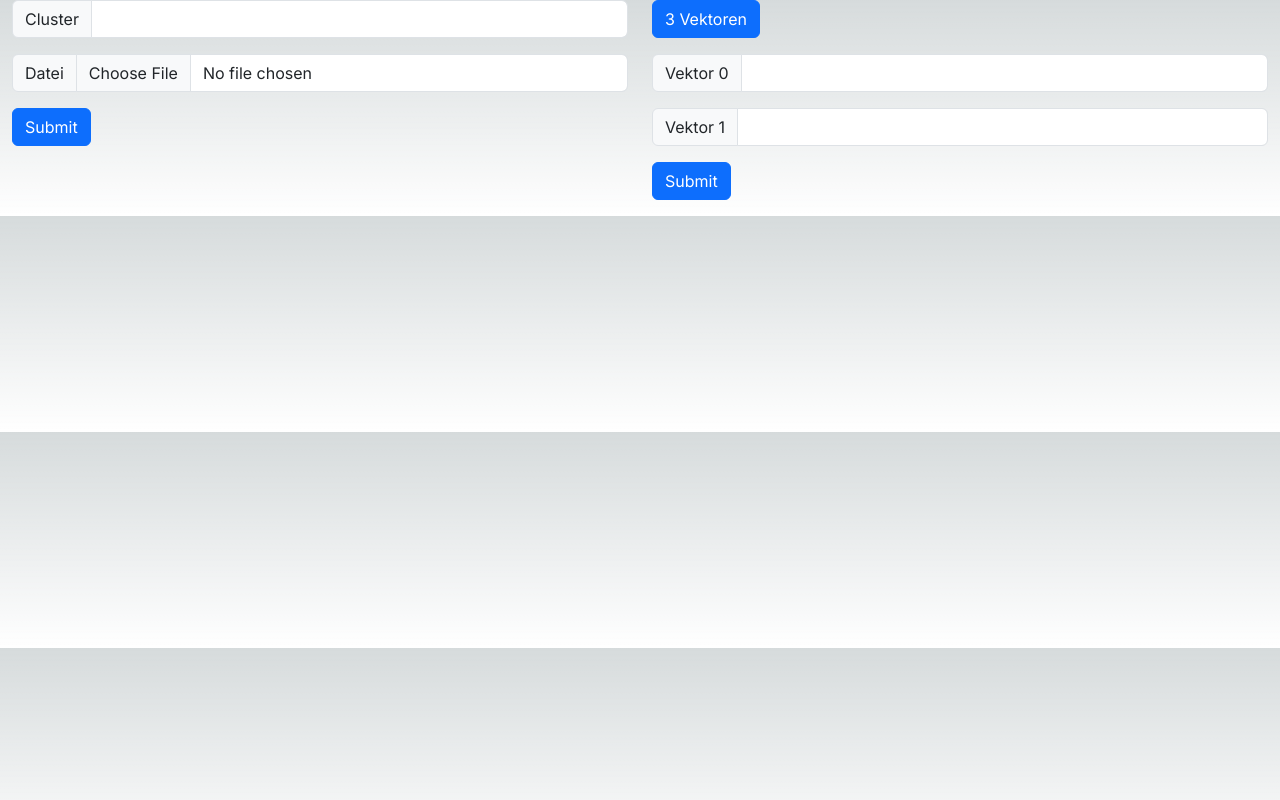
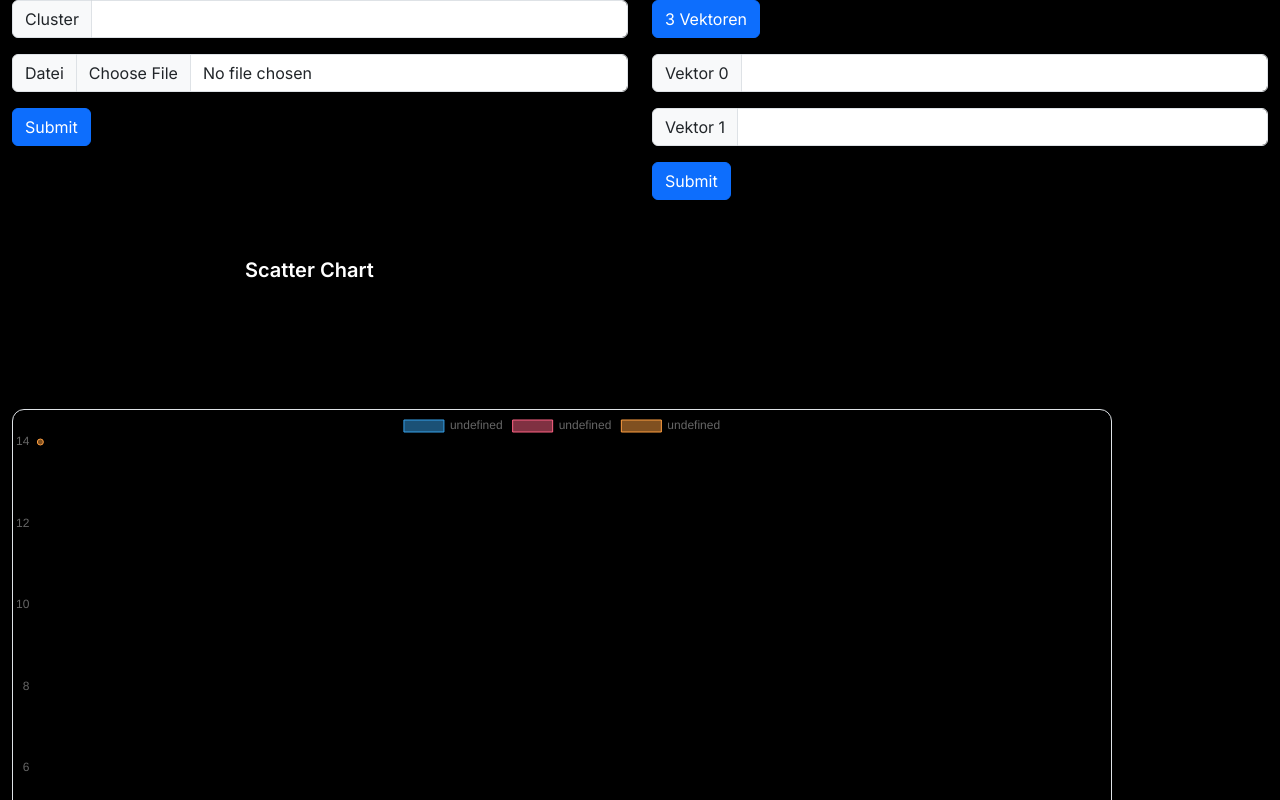
Before and after one commit to felixkru/PP2023, a Next.js app in the folder pp-2023/: page /kmeans in a window 1280 px wide. Shown: the top 800 px of the page. Built offline with nearby package versions, Linux system fonts and the light colour scheme.

Commit message:
refactor: chart-js in kmeans Ordner importiert

```diff
--- a/pp-2023/src/app/globals.css
+++ b/pp-2023/src/app/globals.css
@@ -8,7 +8,7 @@
   --background-end-rgb: 255, 255, 255;
 }
 
-@media (prefers-color-scheme: dark) {
+@media (prefers-color-scheme: light) {
   :root {
     --foreground-rgb: 255, 255, 255;
     --background-start-rgb: 0, 0, 0;
--- a/pp-2023/src/app/kmeans/page.js
+++ b/pp-2023/src/app/kmeans/page.js
@@ -1,6 +1,7 @@
 import CustomElementsDefaultInput from './client-elements-default-input';
 import ClientElementsCustomizedInput from './client-elements-customized-input';
 import 'server-only';
+import ScatterChart from './scatter-chart';
 
 export default function SiteKMeans() {
 
@@ -16,6 +17,9 @@ export default function SiteKMeans() {
                 <div className={gridColumn}>
                     <ClientElementsCustomizedInput/>
                 </div>
+                <div className={gridColumn}>
+                    <ScatterChart/>
+                </div>
             </div>
         </div>
     );
--- a/pp-2023/src/app/scatter-chart/page.js
+++ b/pp-2023/src/app/kmeans/scatter-chart.js
@@ -1,7 +1,8 @@
 'use client'
 import { useEffect } from "react"
 import { Chart } from "chart.js/auto";
-function Example() {
+function ScatterChart() {
+    // useEffect muss hier wohl verwendet werden, damit der Code zur Erstellung des Diagramms erst nach dem Rendern der Komponente geschiet. (Quelle: ChatGPT)
     useEffect(() => {
         var ctx = document.getElementById('myChart').getContext('2d');
         var myChart = new Chart(ctx, {
@@ -32,13 +33,13 @@ function Example() {
                     xAxes: [{
                         scaleLabel: {
                             display: true,
-                            labelString: '# of wins'
+                            labelString: 'x-Achse'
                         }
                     }],
                     yAxes: [{
                         scaleLabel: {
                             display: true,
-                            labelString: '# of games'
+                            labelString: 'y-Achse'
                         }
                     }],
                 }
@@ -58,4 +59,4 @@ function Example() {
     )
 }
 
-export default Example;
+export default ScatterChart;
```
